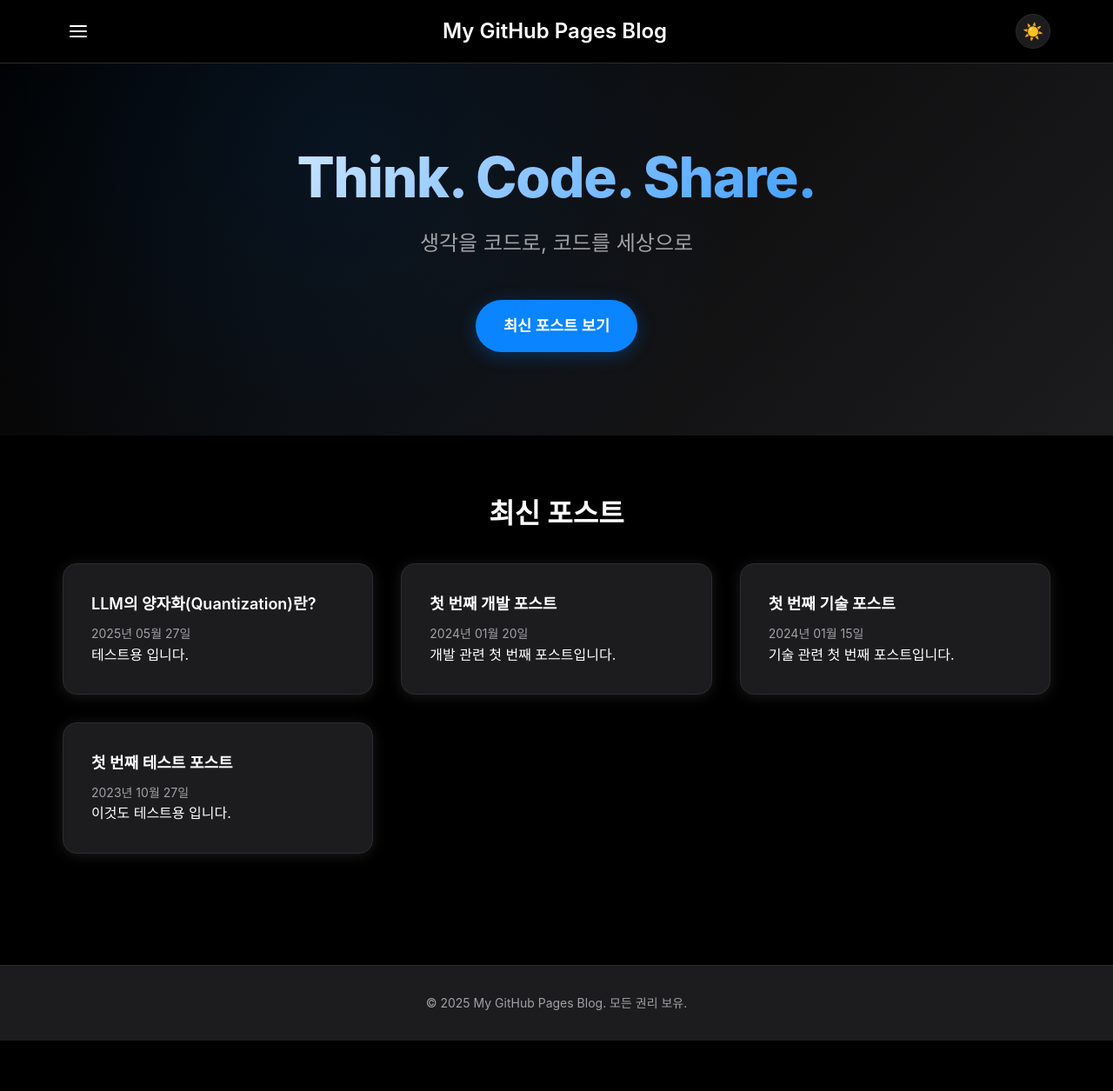
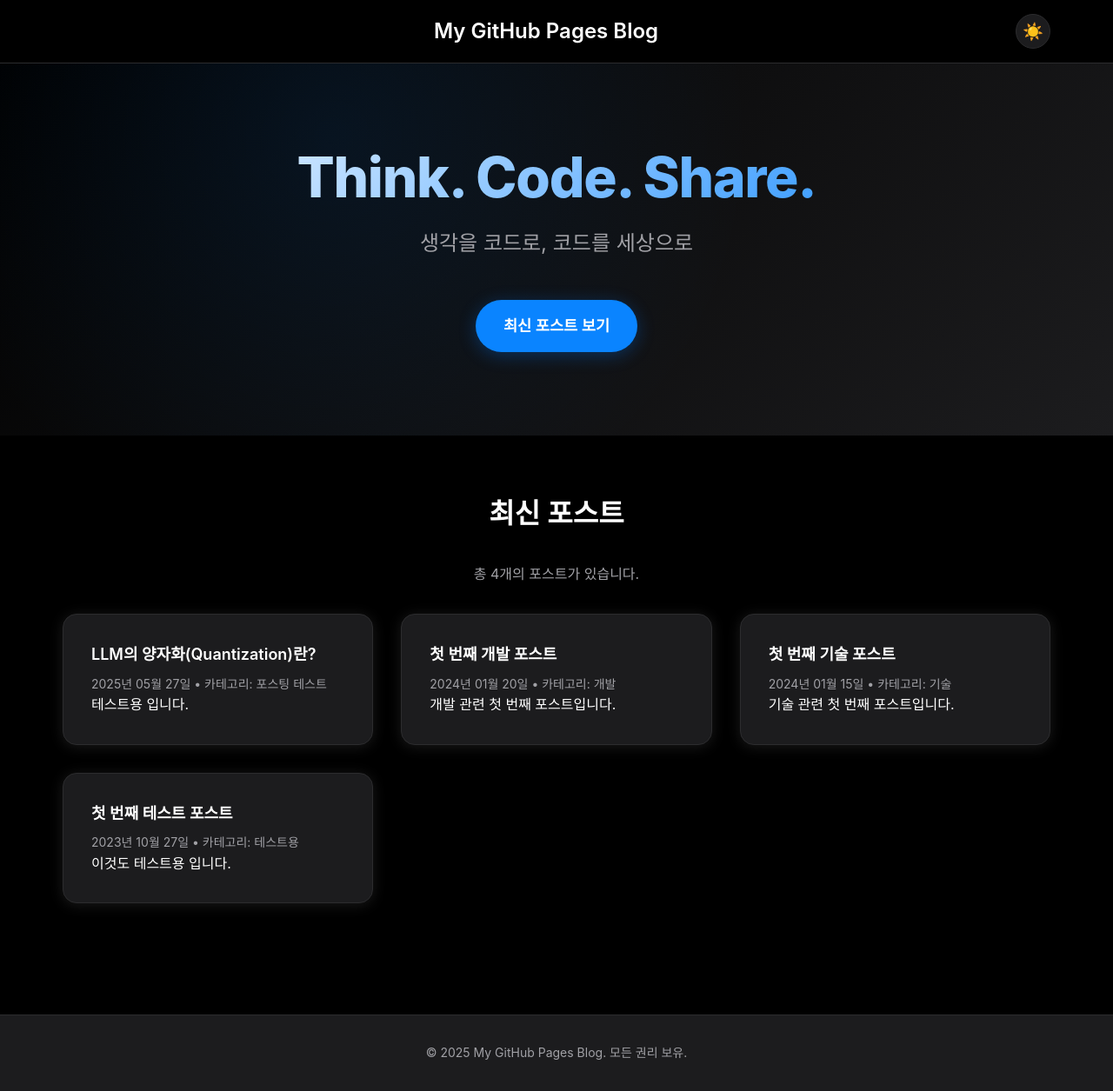
Before and after one commit to jihoonyDev/jihoonyDev.github.io, a Jekyll site: the page built from index.html, in a window 1280 px wide and 1255 px high. Shown: the whole window at 87% size. Built offline with Jekyll 4.4.1, drawn with Linux system fonts in a browser that asks for light colours.

Commit message:
네비게이션 디자인 수정

```diff
--- a/_config.yml
+++ b/_config.yml
@@ -1,2 +1,41 @@
 title: My GitHub Pages Blog
 description: A simple blog hosted on GitHub Pages
+
+# Jekyll 설정
+markdown: kramdown
+highlighter: rouge
+permalink: /:categories/:year/:month/:day/:title/
+
+# 포스트 설정
+future: false
+show_drafts: false
+
+# 플러그인
+plugins:
+  - jekyll-feed
+  - jekyll-sitemap
+
+# 빌드 설정
+safe: false
+incremental: false
+profile: false
+
+# 포스트 처리
+excerpt_separator: <!--more-->
+
+# 컬렉션 및 폴더 설정
+collections_dir: ""
+
+# 빌드에 포함할 파일들
+include:
+  - _posts/**/*
+
+# 제외할 파일들
+exclude:
+  - Gemfile
+  - Gemfile.lock
+  - node_modules
+  - vendor/bundle/
+  - vendor/cache/
+  - vendor/gems/
+  - vendor/ruby/
--- a/_includes/header.html
+++ b/_includes/header.html
@@ -1,9 +1,7 @@
 <header>
     <div class="container">
         <button class="hamburger-menu" aria-label="메뉴 열기">
-            <span class="hamburger-line"></span>
-            <span class="hamburger-line"></span>
-            <span class="hamburger-line"></span>
+            <span class="menu-icon"></span>
         </button>
         <h1><a href="/">{{ site.title }}</a></h1>
         <button class="theme-toggle" aria-label="테마 전환">
@@ -13,6 +11,7 @@
     </div>
 
     <!-- 토글형 네비게이션 메뉴 -->
+    <div class="mobile-nav-wrapper">
         <nav class="mobile-nav" id="mobile-nav">
             <div class="mobile-nav-content">
                 <ul>
@@ -36,4 +35,5 @@
                 </ul>
             </div>
         </nav>
+    </div>
 </header>
--- a/index.html
+++ b/index.html
@@ -35,16 +35,34 @@
         <section class="posts-section" id="posts">
             <div class="container">
                 <h2>최신 포스트</h2>
+
+                <!-- 디버깅: 총 포스트 수 표시 -->
+                <p style="color: var(--secondary-text); text-align: center; margin-bottom: 2rem;">
+                    총 {{ site.posts.size }}개의 포스트가 있습니다.
+                </p>
+
                 <div class="posts-grid">
-                    {% for post in site.posts limit:6 %}
+                    {% assign sorted_posts = site.posts | sort: 'date' | reverse %}
+                    {% for post in sorted_posts limit:12 %}
                     <article class="post-card">
                         <a href="{{ post.url | relative_url }}">{{ post.title }}</a>
-                        <div class="post-meta">{{ post.date | date: "%Y년 %m월 %d일" }}</div>
+                        <div class="post-meta">
+                            {{ post.date | date: "%Y년 %m월 %d일" }}
+                            {% if post.categories.size > 0 %}
+                                • 카테고리: {{ post.categories | join: ", " }}
+                            {% endif %}
+                        </div>
                         {% if post.excerpt %}
                         <p>{{ post.excerpt | strip_html | truncatewords: 20 }}</p>
                         {% endif %}
                     </article>
                     {% endfor %}
+
+                    {% if site.posts.size == 0 %}
+                    <div class="no-posts">
+                        <p>아직 포스트가 없습니다.</p>
+                    </div>
+                    {% endif %}
                 </div>
             </div>
         </section>
```
Lines whose indentation alone changed are shown as unchanged.
